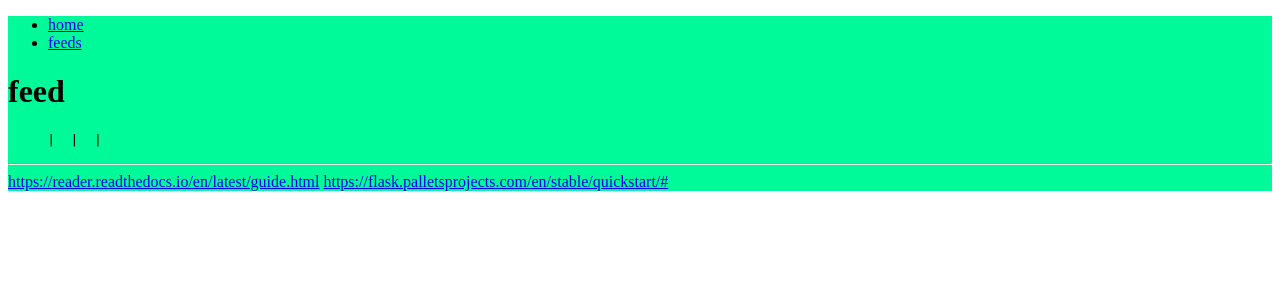
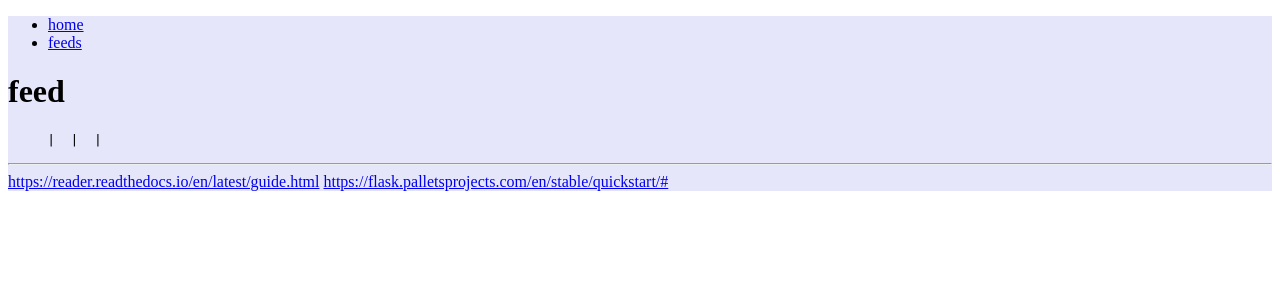
Before and after one commit to davemenninger/leo, a Flask app: template templates/feed.html in a window 1280 px wide. Shown: the top 300 px of the page. Run offline with Flask 3, Linux system fonts and the light colour scheme; the template is opened without the code that fills it, so the values that code supplies are empty.

Commit message:
color change

```diff
--- a/static/css/style.css
+++ b/static/css/style.css
@@ -1,3 +1,3 @@
 div {
-    background-color: mediumspringgreen;
+    background-color: lavender;
 }
```
